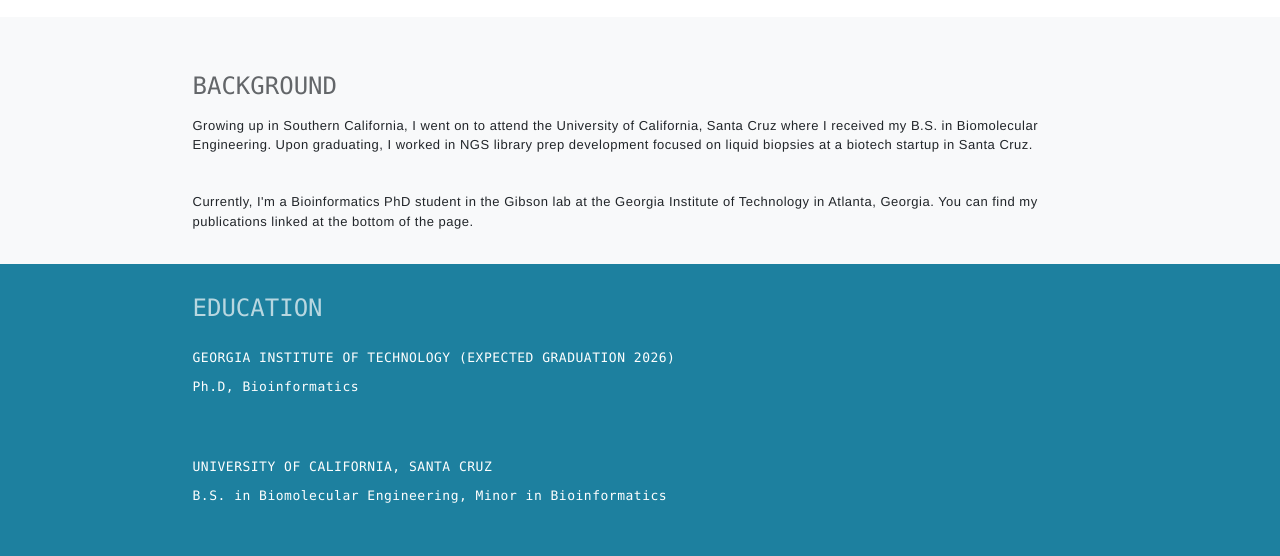
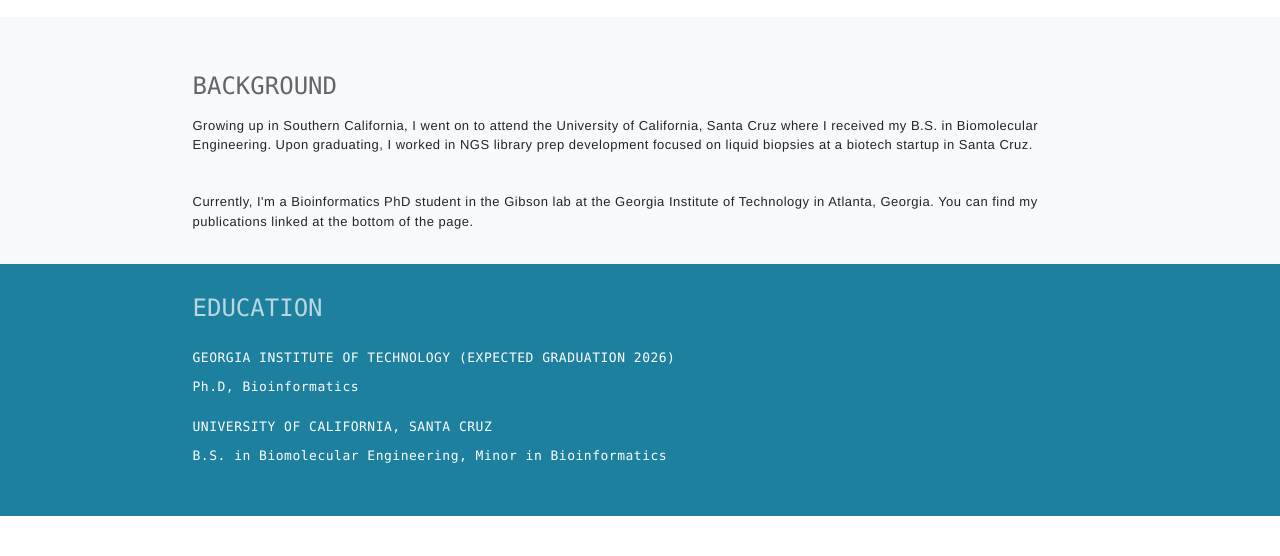
Before and after one commit to Naughtoncolin/Naughtoncolin.github.io, a plain HTML site: page index.html in a window 1280 px wide. Shown: the part 995-1551 px from the top of the page. After the commit the page ends 1511 px from the top, so only its background shows below. Drawn offline with nearby package versions, Linux system fonts and the light colour scheme; some packages are replaced by stand-ins of ours; no server answers; a script that the page names is missing.

Commit message:
Narrowed margin between entries in "Education"

```diff
--- a/index.html
+++ b/index.html
@@ -93,7 +93,7 @@ $(document).ready(function(){
                         <h4 class="text-monospace text-uppercase text-left" style="opacity: 0.69;">Education</h4>
                         <p class="lead mb-5" style="margin: 10px 0px 48px;font-size: 22px;"><span class="text-monospace text-uppercase text-left" style="font-size: 13px;">Georgia INstitute of Technology (Expected Graduation 2026)</span></p>
                         <p class="lead mb-5" style="margin: -50px 0px 48px;"><span class="text-monospace text-left" style="font-size: 13px;">Ph.D, Bioinformatics</span></p>
-                        <p class="lead mb-5" style="margin: 10px 0px 48px;font-size: 22px;"><span class="text-monospace text-uppercase text-left" style="font-size: 13px;">University of California, Santa Cruz</span></p>
+                        <p class="lead mb-5" style="margin: -40px 0px 48px;font-size: 22px;"><span class="text-monospace text-uppercase text-left" style="font-size: 13px;">University of California, Santa Cruz</span></p>
                         <p class="lead mb-5" style="margin: -50px 0px 48px;"><span class="text-left" style="font-size: 13px;"></span><span class="text-monospace text-left" style="font-size: 13px;">B.S. in Biomolecular Engineering, Minor in Bioinformatics</span></p>
                     </div>
                 </div>
```
